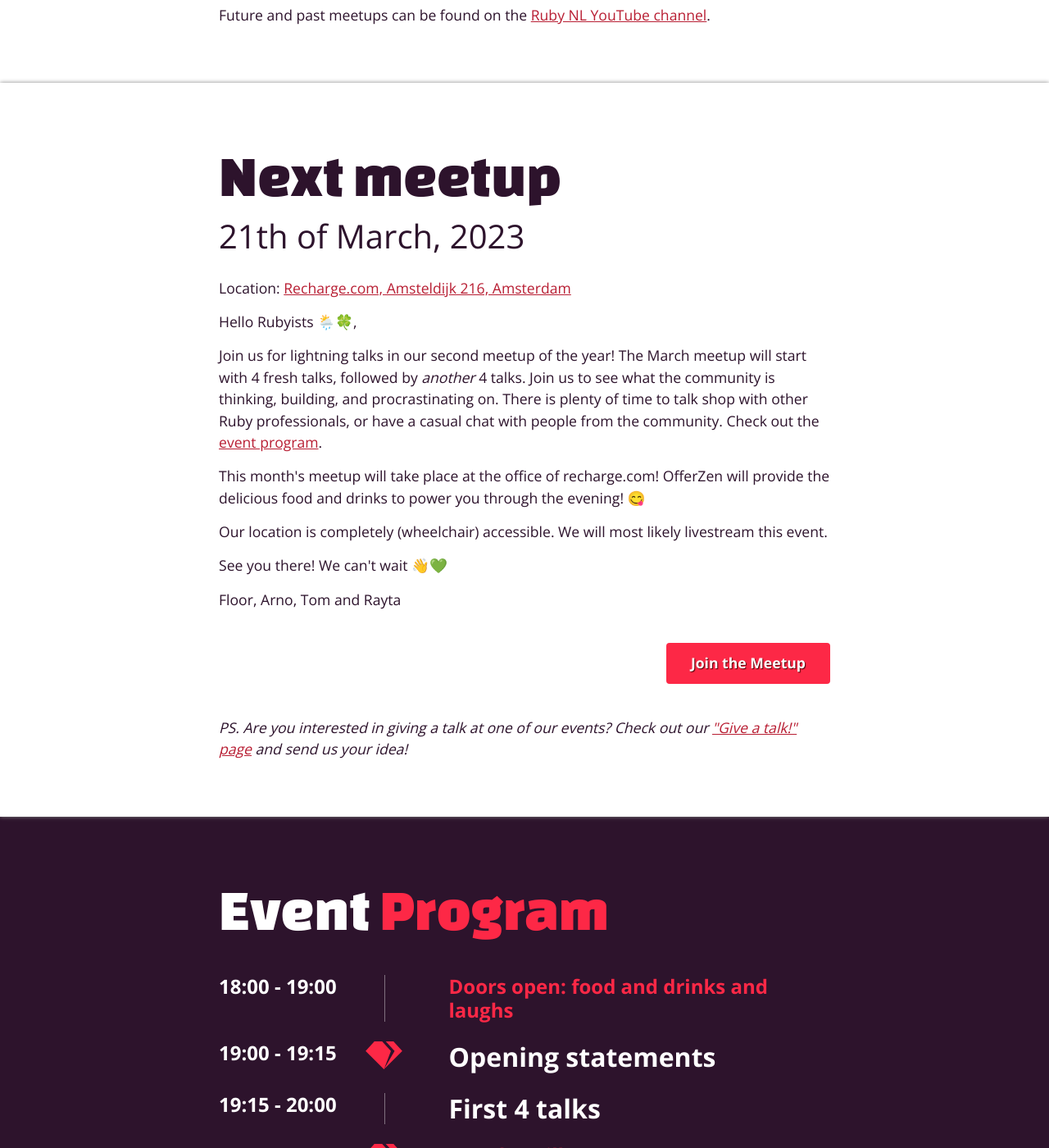
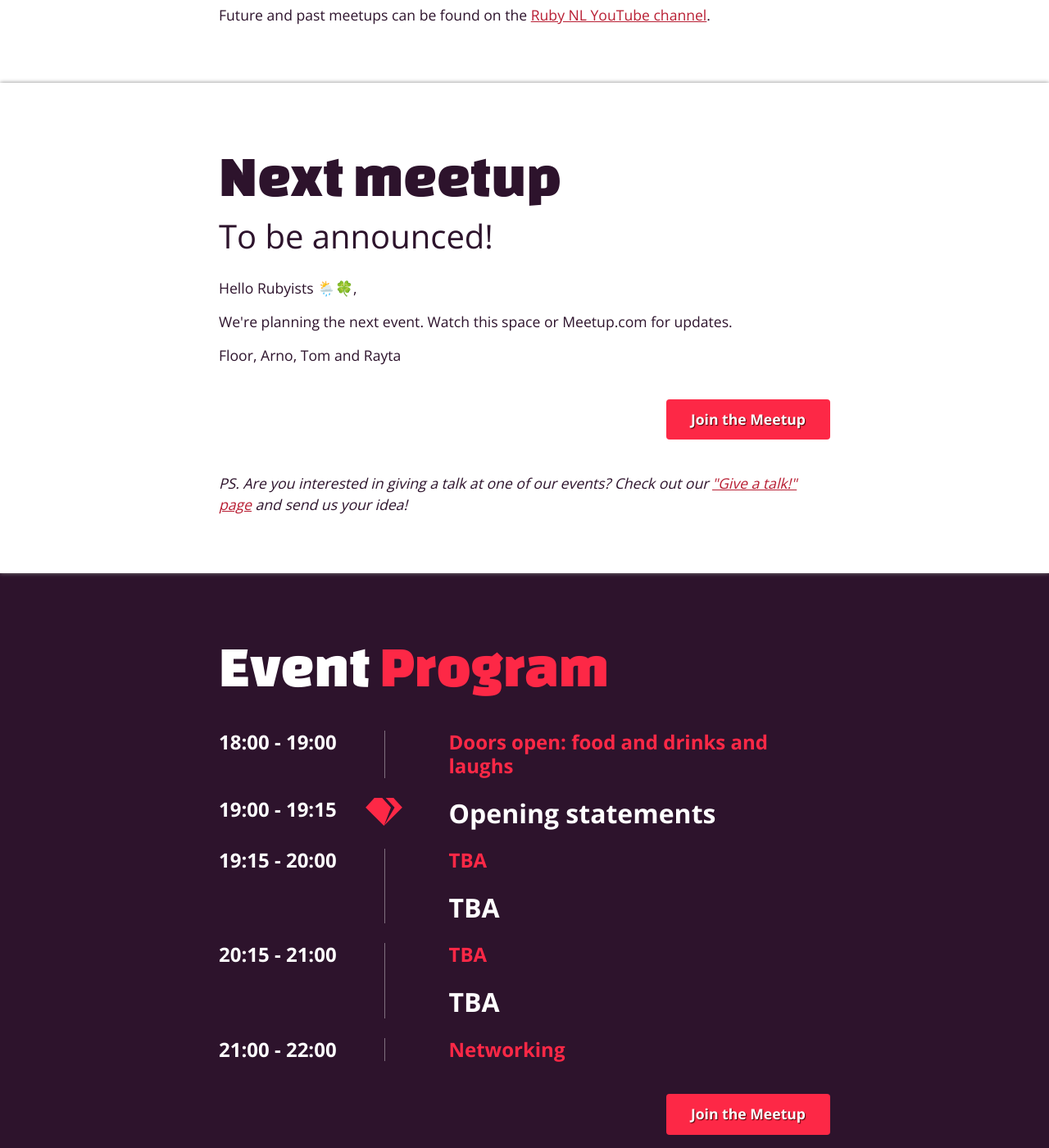
Before and after one commit to amsrb/amsrb.github.com, a Jekyll site: the page built from index.html, in a window 1280 px wide and 1400 px high, scrolled down 1087 px. Shown: the whole window at 82% size. Built offline with Jekyll 4.4.1, drawn with Linux system fonts in a browser that asks for light colours; some of the changed text lies outside the part shown.

Commit message:
Update homepage to "to be announced" message

```diff
--- a/index.html
+++ b/index.html
@@ -38,22 +38,16 @@ meetup_link: "https://www.meetup.com/amsterdam-rb/events/289818356/"
   <section class="meetup2 light-content content-with-shadow" id="meetup">
     <div class="wrap">
       <h2 class="big">Next meetup</h2>
-      <p class="date">21th of March, 2023</p>
-      <p>Location:
-        <a href="https://osm.org/go/0E4~opEAI--?node=2818476142">Recharge.com, Amsteldijk 216, Amsterdam</a>
-      </p>
+      <p class="date">To be announced!</p>
+      <!--
+        <p>Location:
+          <a href="https://osm.org/go/0E4~opEAI--?node=2818476142">Recharge.com, Amsteldijk 216, Amsterdam</a>
+        </p>
+      -->
       <div class="text-content">
         <p>Hello Rubyists 🌦️🍀,</p>
 
-        <p>Join us for lightning talks in our second meetup of the year! The March meetup will start with 4 fresh talks, followed by <em>another</em> 4 talks.
-          Join us to see what the community is thinking, building, and procrastinating on. There is plenty of time to talk shop with other Ruby professionals, or have a casual chat with people from the community.
-          Check out the <a href="#program">event program</a>.</p>
-
-        <p>This month's meetup will take place at the office of recharge.com! OfferZen will provide the delicious food and drinks to power you through the evening! 😋</p>
-
-        <p>Our location is completely (wheelchair) accessible. We will most likely livestream this event.</p>
-
-        <p>See you there! We can't wait 👋💚</p>
+        <p>We're planning the next event. Watch this space or Meetup.com for updates.</p>
 
         <p>Floor, Arno, Tom and Rayta</p>
       </div>
@@ -93,79 +87,16 @@ meetup_link: "https://www.meetup.com/amsterdam-rb/events/289818356/"
       <div class="entry">
         <div class="time">19:15 - 20:00</div>
         <div class="details">
-          <div class="title">First 4 talks</div>
-        </div>
-      </div>
-
-      <div class="entry entry-with-icon">
-        <div class="time"></div>
-        <div class="details">
-          <div class="entry-name speaker">Wander Hillen</div>
-          <div class="title">Multiplying fishes as fast as possible (for Santa!)</div>
-        </div>
-      </div>
-
-      <div class="entry entry-with-icon">
-        <div class="time"></div>
-        <div class="details">
-          <div class="entry-name speaker">Brett Beutell</div>
-          <div class="title">We'll explore how metaprogramming techniques can make your code easier to observe and debug in production</div>
-        </div>
-      </div>
-
-      <div class="entry entry-with-icon">
-        <div class="time"></div>
-        <div class="details">
-          <div class="entry-name speaker">Derk-Jan Karrenbeld</div>
-          <div class="title">Exercis[em] is excellent</div>
-        </div>
-      </div>
-
-      <div class="entry entry-with-icon">
-        <div class="time"></div>
-        <div class="details">
-          <div class="entry-name speaker">Amanda Perino</div>
-          <div class="title">The Rails Foundation - what you can expect </div>
-          <div>The Rails Foundation was recently launched to support the Ruby on Rails community through improved documentation, events, marketing, and education, and Amanda Perino, the foundation's newly appointed Executive Director, is here to share what you can expect from the foundation in the year ahead.</div>
+          <div class="entry-name speaker">TBA</div>
+          <div class="title">TBA</div>
         </div>
       </div>
 
       <div class="entry">
         <div class="time">20:15 - 21:00</div>
         <div class="details">
-          <div class="title">Next 4 talks</div>
-        </div>
-      </div>
-
-      <div class="entry entry-with-icon">
-        <div class="time"></div>
-        <div class="details">
-          <div class="entry-name speaker">David Kelly</div>
-          <div class="title">Looking forward instead of looking back - how we built a better circuit breaker</div>
-        </div>
-      </div>
-
-      <div class="entry entry-with-icon">
-        <div class="time"></div>
-        <div class="details">
-          <div class="entry-name speaker">Daniel Paulus</div>
-          <div class="title">Power naps, self care and mental health</div>
-        </div>
-      </div>
-
-      <div class="entry entry-with-icon">
-        <div class="time"></div>
-        <div class="details">
-          <div class="entry-name speaker">Arno Fleming</div>
-          <div class="title">More power in energy constrained times</div>
-        </div>
-      </div>
-
-      <div class="entry entry-with-icon">
-        <div class="time"></div>
-        <div class="details">
-          <div class="entry-name speaker">Floor Drees</div>
-          <div class="title">What Rubyists need to know to start securing their open source software supply chains</div>
+          <div class="entry-name speaker">TBA</div>
+          <div class="title">TBA</div>
         </div>
       </div>
 
```
